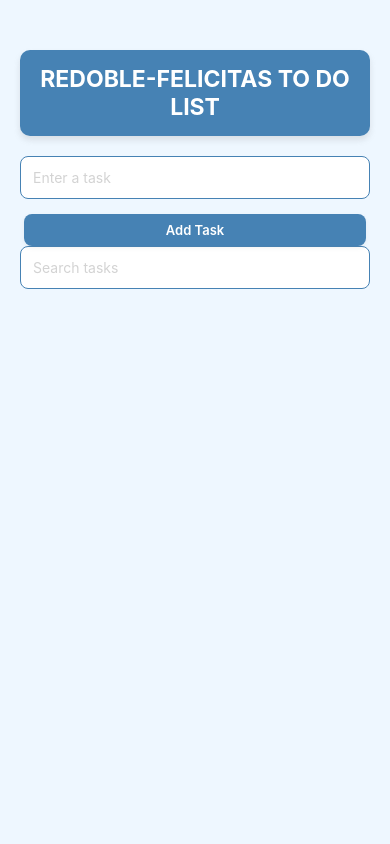
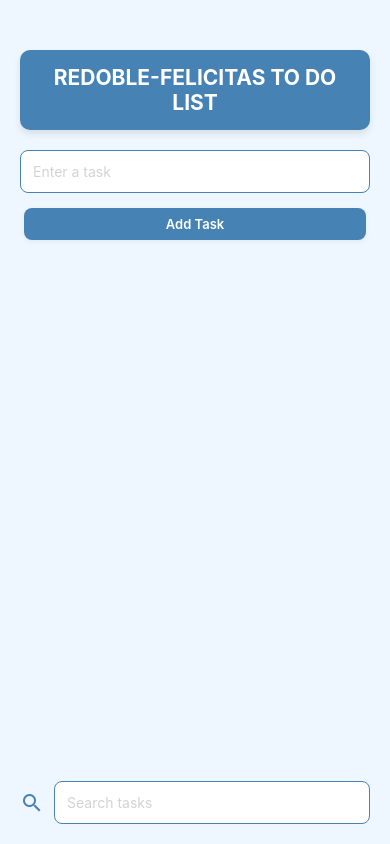
Before and after one commit to ninoredoble/TODOAPP, a React Native app: screen / in a window 390 px wide. Built offline with nearby package versions, Linux system fonts and the light colour scheme.

Commit message:
Improved Design and Layout - by Gabriel Felicitas

```diff
--- a/App.js
+++ b/App.js
@@ -1,6 +1,7 @@
 import { StatusBar } from 'expo-status-bar';
 import React, { useState } from 'react';
 import { StyleSheet, Text, View, TextInput, TouchableOpacity, FlatList } from 'react-native';
+import { MaterialIcons } from '@expo/vector-icons'; // Import search icon from vector icons
 
 export default function App() {
   const [task, setTask] = useState('');
@@ -92,14 +93,6 @@ export default function App() {
         <Text style={styles.buttonText}>{isEditing ? "Edit Task" : "Add Task"}</Text>
       </TouchableOpacity>
 
-      <TextInput
-        style={styles.input}
-        placeholder="Search tasks"
-        placeholderTextColor="lightgray"
-        value={search}
-        onChangeText={handleSearch}
-      />
-
       <FlatList
         style={styles.list}
         data={sortedTasks}
@@ -141,6 +134,17 @@ export default function App() {
         )}
       />
 
+      <View style={styles.searchContainer}>
+        <MaterialIcons name="search" size={24} color="steelblue" style={styles.searchIcon} />
+        <TextInput
+          style={styles.searchInput}
+          placeholder="Search tasks"
+          placeholderTextColor="lightgray"
+          value={search}
+          onChangeText={handleSearch}
+        />
+      </View>
+
       <StatusBar style="auto" />
     </View>
   );
@@ -152,6 +156,7 @@ const styles = StyleSheet.create({
     backgroundColor: '#EEF7FF',
     paddingTop: 50,
     paddingHorizontal: 20,
+    justifyContent: 'space-between', // Adjust this to space elements correctly
   },
   titleContainer: {
     backgroundColor: 'steelblue',
@@ -167,7 +172,7 @@ const styles = StyleSheet.create({
     alignItems: 'center',
   },
   title: {
-    fontSize: 23,
+    fontSize: 21,
     fontWeight: 'bold',
     color: 'white',
     textAlign: 'center',
@@ -179,6 +184,23 @@ const styles = StyleSheet.create({
     borderRadius: 8,
     marginBottom: 15,
     backgroundColor: 'white',
+  },
+  searchContainer: {
+    flexDirection: 'row',
+    alignItems: 'center',
+    marginTop: 15,
+    paddingBottom: 20, // Add padding to ensure it’s not hidden behind a device’s bottom bar
+  },
+  searchInput: {
+    flex: 1,
+    padding: 12,
+    borderColor: 'steelblue',
+    borderWidth: 1,
+    borderRadius: 8,
+    backgroundColor: 'white',
+  },
+  searchIcon: {
+    marginRight: 10,
   },
   button: {
     paddingVertical: 8,
@@ -201,6 +223,7 @@ const styles = StyleSheet.create({
     fontWeight: '600',
   },
   list: {
+    flex: 1,
     marginTop: 20,
   },
   listItem: {
```
